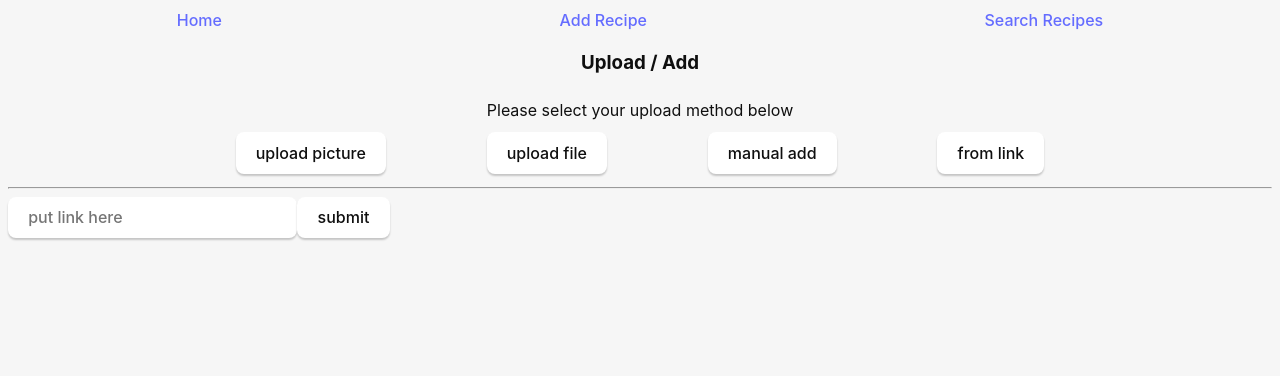
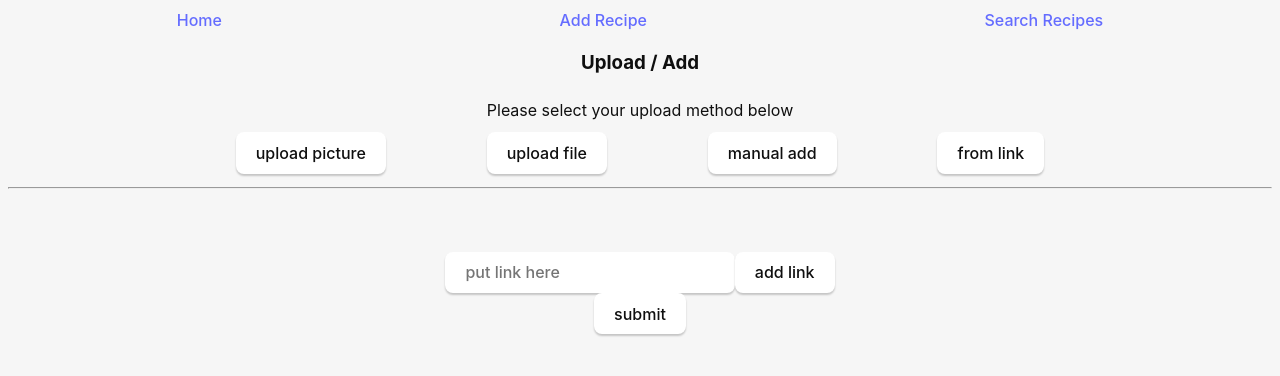
Before and after one commit to jbacheldor/recipe-recs, a React (Vite) app: page /add in a window 1280 px wide. Both pictures are taken after a click on the button "from link". Shown: the top 376 px of the page. Built offline with nearby package versions, Linux system fonts and the light colour scheme.

Commit message:
formalizing some links stuff... need nap!

```diff
--- a/src/pages/Add.tsx
+++ b/src/pages/Add.tsx
@@ -33,6 +33,8 @@ const AddRecipe:React.FC = () => {
     const [addStyle, setStyle] = useState('')
     const [files, setFiles] = useState<fileType[] | null>([])
     const [errorMsg, setMsg] = useState('')
+    const [links, setLinks] = useState<string[]>([])
+    const [currentLink, setCurrent] = useState('')
 
     const updateStyle = (val: string) => {
         setStyle(val)
@@ -72,6 +74,15 @@ const AddRecipe:React.FC = () => {
         }
     }
 
+    const addLinks = () => {
+        setLinks([...links, currentLink])
+        setCurrent('')
+    }
+
+    const removeLinks = (val: string) => {
+        setLinks(links.filter((value) => val != value))
+    }
+
     return (
         <div>
             <h3 style={{textAlign: 'center'}}>Upload / Add</h3>
@@ -103,19 +114,41 @@ const AddRecipe:React.FC = () => {
                         )
                     })
                     }
+                    <button>submit</button>
                 </div>
             }
             {addStyle == 'picture' &&
                 <div style={style.fileUploads}>
                     <span>This option is great if you have a physical copy of a recipe that you want to scan in!</span>
                     <input onChange={(e)=>onFileUpload(e, 'picture')} type='file' accept="image/jpeg, image/png" multiple/>
+                    {files && files.map((val, index)=> {
+                        return (
+                            <div>
+                                <label>
+                                    {val.name}
+                                    <button onClick={()=> removeFiles(index)}>-</button>
+                                </label>
+                                </div>
+                        )
+                    })
+                    }
+                    <button>submit</button>
                 </div>
             }
             {addStyle == 'link' &&
-                <div>
+                <div style={style.fileUploads}>
                     <label>
-                        <input placeholder="put link here"/>
+                        <input placeholder="put link here" value={currentLink} onChange={(e)=> setCurrent(e.target.value)}/>
+                        <button onClick={()=> addLinks()}>add link</button>
                     </label>
+                    {links && links.map((val) => {
+                        return (
+                            <div>
+                                <span>{val}</span>
+                                <button onClick={()=>removeLinks(val)}>-</button>
+                            </div>
+                        )
+                    })}
                     <button>submit</button>
                     {/* when done say like, thanks we'll process this and get back to you! */}
                 </div>
```
